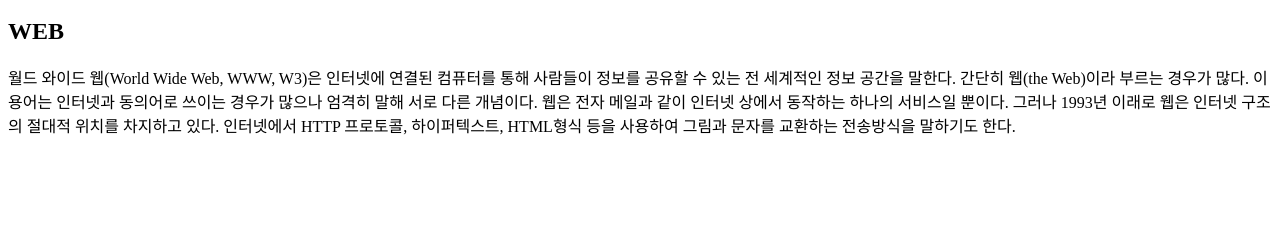
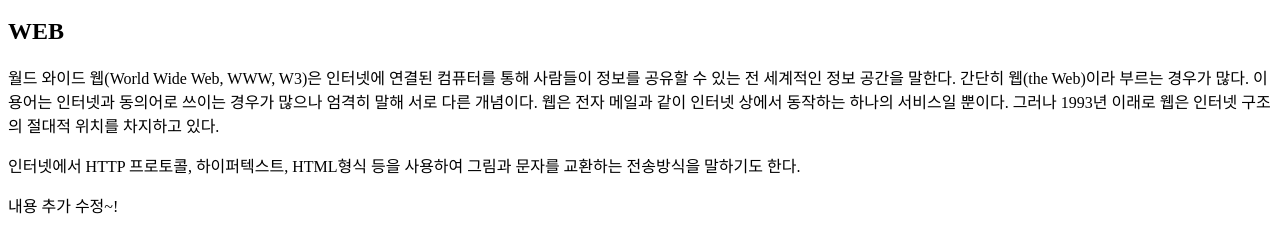
Before and after one commit to foreveruni/my-first-web-site, a plain HTML site: page index.html in a window 1280 px wide. Shown: the part 154-406 px from the top of the page. Drawn offline with Linux system fonts and the light colour scheme.

Commit message:
웹사이트 수정

```diff
--- a/index.html
+++ b/index.html
@@ -13,9 +13,12 @@
     <li><A href="4.html">PHP</a></li>
   </ol>
 <h2>WEB</h2>
-<P>월드 와이드 웹(World Wide Web, WWW, W3)은 인터넷에 연결된 컴퓨터를 통해 사람들이 정보를 공유할 수 있는 전 세계적인 정보 공간을 말한다. 간단히 웹(the Web)이라 부르는 경우가 많다. 이 용어는 인터넷과 동의어로 쓰이는 경우가 많으나 엄격히 말해 서로 다른 개념이다. 웹은 전자 메일과 같이 인터넷 상에서 동작하는 하나의 서비스일 뿐이다. 그러나 1993년 이래로 웹은 인터넷 구조의 절대적 위치를 차지하고 있다.
+<P>월드 와이드 웹(World Wide Web, WWW, W3)은 인터넷에 연결된 컴퓨터를 통해 사람들이 정보를 공유할 수 있는 전 세계적인 정보 공간을 말한다. 간단히 웹(the Web)이라 부르는 경우가 많다. 이 용어는 인터넷과 동의어로 쓰이는 경우가 많으나 엄격히 말해 서로 다른 개념이다. 웹은 전자 메일과 같이 인터넷 상에서 동작하는 하나의 서비스일 뿐이다. 그러나 1993년 이래로 웹은 인터넷 구조의 절대적 위치를 차지하고 있다.</p>
 
-인터넷에서 HTTP 프로토콜, 하이퍼텍스트, HTML형식 등을 사용하여 그림과 문자를 교환하는 전송방식을 말하기도 한다.</P>
+<p>인터넷에서 HTTP 프로토콜, 하이퍼텍스트, HTML형식 등을 사용하여 그림과 문자를 교환하는 전송방식을 말하기도 한다.</P>
+
+
+<p>내용 추가 수정~!</p>
 
 </body>
 </html>
```
